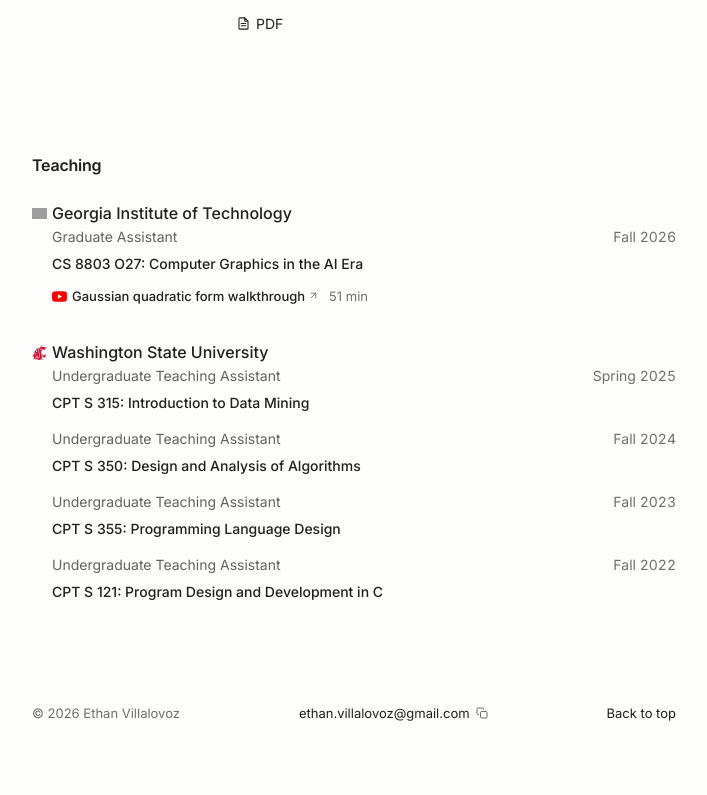
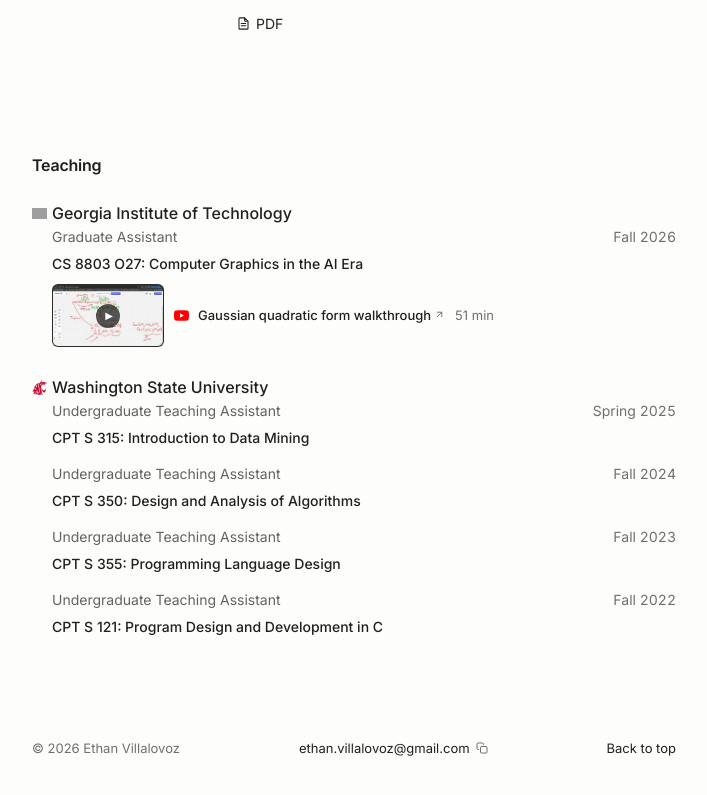
Before and after one commit to ethanvillalovoz/ethanvillalovoz.github.io, a Next.js app: page / in a window 1280 px wide. Shown: the part 1745-2540 px from the top of the page, without its empty margins (286-993 px from the left). Built offline with nearby package versions, Linux system fonts and the light colour scheme; grey boxes are pictures that could not be loaded.

Commit message:
Add compact teaching tutorial thumbnail

```diff
--- a/src/app/globals.css
+++ b/src/app/globals.css
@@ -985,6 +985,54 @@
   .portfolio-work-resources .portfolio-link:active { transform: none; }
 }
 
+/* Tutorial poster preview; typography and layout use the existing site tokens. */
+.teaching-tutorial .teaching-tutorial-preview {
+  display: grid;
+  grid-template-columns: 112px 14px minmax(0, 1fr);
+  gap: 10px;
+  width: fit-content;
+  max-width: 100%;
+  margin-top: 4px;
+}
+.teaching-tutorial-preview .portfolio-resource-mark { margin: 0; }
+.teaching-tutorial-poster {
+  position: relative;
+  display: block;
+  width: 112px;
+  aspect-ratio: 16 / 9;
+  overflow: hidden;
+  border-radius: 6px;
+  border: 1px solid rgb(var(--foreground) / .12);
+  background: #242424;
+}
+.teaching-tutorial-poster-image { display: block; width: 100%; height: 100%; object-fit: cover; }
+.teaching-tutorial-play {
+  display: grid;
+  place-items: center;
+  position: absolute;
+  left: calc(50% - 12px);
+  top: calc(50% - 12px);
+  width: 24px;
+  height: 24px;
+  padding-left: 2px;
+  border-radius: 50%;
+  background: rgb(0 0 0 / .65);
+  color: white;
+  font-size: 10px;
+  transition: transform var(--motion-fast) var(--ease-out);
+}
+@media (max-width: 479px) {
+  .teaching-tutorial .teaching-tutorial-preview { grid-template-columns: 88px minmax(0, 1fr); gap: 12px; }
+  .teaching-tutorial-poster { width: 88px; }
+  .teaching-tutorial-preview .portfolio-resource-mark { display: none; }
+}
+@media (hover: hover) and (pointer: fine) and (prefers-reduced-motion: no-preference) {
+  .teaching-tutorial-preview:hover .teaching-tutorial-play { transform: scale(1.08); }
+}
+@media (prefers-reduced-motion: reduce) {
+  .teaching-tutorial-play { transition: none; transform: none; }
+}
+
 /* Shared detail pass: hints, feedback, and explanatory research media. */
 .sr-only { position: absolute; width: 1px; height: 1px; padding: 0; margin: -1px; overflow: hidden; clip-path: inset(50%); white-space: nowrap; border: 0; }
 .portfolio-hint-anchor { display: inline-block; position: relative; }
--- a/src/components/TeachingSection.tsx
+++ b/src/components/TeachingSection.tsx
@@ -3,6 +3,7 @@
 import OrganizationLink from "@/components/OrganizationLink";
 import { FiArrowUpRight } from "react-icons/fi";
 import { SiYoutube } from "react-icons/si";
+import Image from "next/image";
 
 const institutionLinks: Record<string, { href: string; iconSrc: string }> = {
 	"Georgia Institute of Technology": {
@@ -50,8 +51,12 @@
 									{experience.tutorial && (
 										<div className="teaching-tutorial">
 											<a href={experience.tutorial.href} target="_blank" rel="noopener noreferrer"
-												className="portfolio-link"
+												className="portfolio-link teaching-tutorial-preview"
 												aria-label={`Watch tutorial: ${experience.tutorial.title} (${experience.tutorial.duration})`}>
+												<span className="teaching-tutorial-poster">
+													<Image src="/images/teaching/gaussian-quadratic-form.jpg" alt="" width={480} height={360} unoptimized className="teaching-tutorial-poster-image" />
+													<span className="teaching-tutorial-play" aria-hidden="true">▶</span>
+												</span>
 												<SiYoutube className="portfolio-resource-mark" data-brand="youtube" aria-hidden="true" />
 												<span className="teaching-tutorial-label">
 													<span className="portfolio-link-text">{title.slice(0, lastSpace + 1)}</span>
```
Also changed, not shown: public/images/teaching/gaussian-quadratic-form.jpg (added), 2 other files (tests, documents, lock files or other folders).
